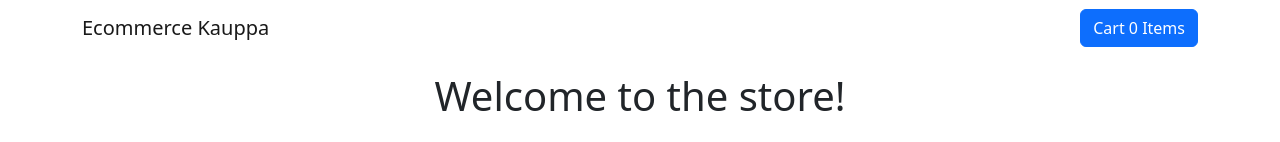
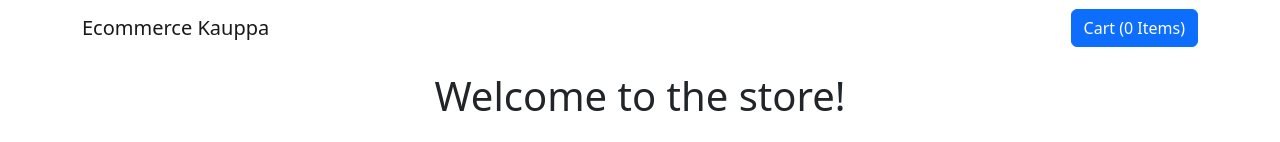
Before and after one commit to mika1407/stripe, a React (Create React App) app: page / in a window 1280 px wide. Shown: the top 142 px of the page. Built offline with nearby package versions, Linux system fonts and the light colour scheme.

Commit message:
Adding cart functionality to navbar

```diff
--- a/src/App.js
+++ b/src/App.js
@@ -7,9 +7,11 @@ import {BrowserRouter, Routes, Route} from "react-router-dom";
 import Cancel from './pages/Cancel';
 import Store from './pages/Store';
 import Success from './pages/Success';
+import CartProvider from './CartContext';
 
 function App() {
   return (
+    <CartProvider>
       <Container>
         <NavbarComponent></NavbarComponent>
         <BrowserRouter>
@@ -20,6 +22,7 @@ function App() {
           </Routes>
         </BrowserRouter>
       </Container>
+    </CartProvider>
   );
 }
 
--- a/src/components/Navbar.js
+++ b/src/components/Navbar.js
@@ -1,10 +1,15 @@
 import {Button, Container, Navbar, Modal} from 'react-bootstrap';
-import {useState} from 'react';
+import {useState, useContext } from 'react';
+import { CartContext } from "../CartContext";
 
 function NavbarComponent() {
+    const cart = useContext(CartContext);
+
     const [show, setShow] = useState(false);
     const handleClose = () => setShow(false);
     const handleShow = () => setShow(true);
+
+    const productsCount = cart.items.reduce((sum, product) => sum + product.quantity, 0);
 
     return (
         <>
@@ -12,7 +17,7 @@ function NavbarComponent() {
                 <Navbar.Brand href='/'>Ecommerce Kauppa</Navbar.Brand>
                 <Navbar.Toggle />
                 <Navbar.Collapse className='justify-content-end'>
-                    <Button onClick={handleShow}>Cart 0 Items</Button>
+                    <Button onClick={handleShow}>Cart ({productsCount} Items)</Button>
                 </Navbar.Collapse>
             </Navbar>
             <Modal show={show} onHide={handleClose}>
--- a/src/components/ProductCard.js
+++ b/src/components/ProductCard.js
@@ -1,14 +1,32 @@
 import {Cart, Button, Form, Row, Col, Card} from 'react-bootstrap';
+import { CartContext } from '../CartContext';
+import { useContext } from 'react';
 
 function ProductCard(props) { // props.product is the product we are selling
     const product = props.product;
+    const cart = useContext(CartContext);
+    const productQuantity = cart.getProductQuantity(product.id);
+    console.log(cart.items);
 
     return (
         <Card>
             <Card.Body>
                 <Card.Title>{product.title}</Card.Title>
                 <Card.Text>€{product.price}</Card.Text>
-                <Button variant="primary">Add To Cart</Button>
+                { productQuantity > 0 ?
+                    <>
+                        <Form as={Row}>
+                            <Form.Label column="true" sm="6">In Cart: {productQuantity}</Form.Label>
+                            <Col sm="6">
+                                <Button sm="6" onClick={() => cart.addOneToCart(product.id)} className="mx-2">+</Button>
+                                <Button sm="6" onClick={() => cart.removeOneFromCart(product.id)} className="mx-2">-</Button>
+                            </Col>
+                        </Form>
+                        <Button variant="danger" onClick={() => cart.deleteFromCart(product.id)} className="my-2">Remove from cart</Button>
+                    </>
+                    :
+                    <Button variant="primary" onClick={() => cart.addOneToCart(product.id)}>Add To Cart</Button>
+                }
             </Card.Body>
         </Card>
     )
```
Lines whose indentation alone changed are shown as unchanged.
